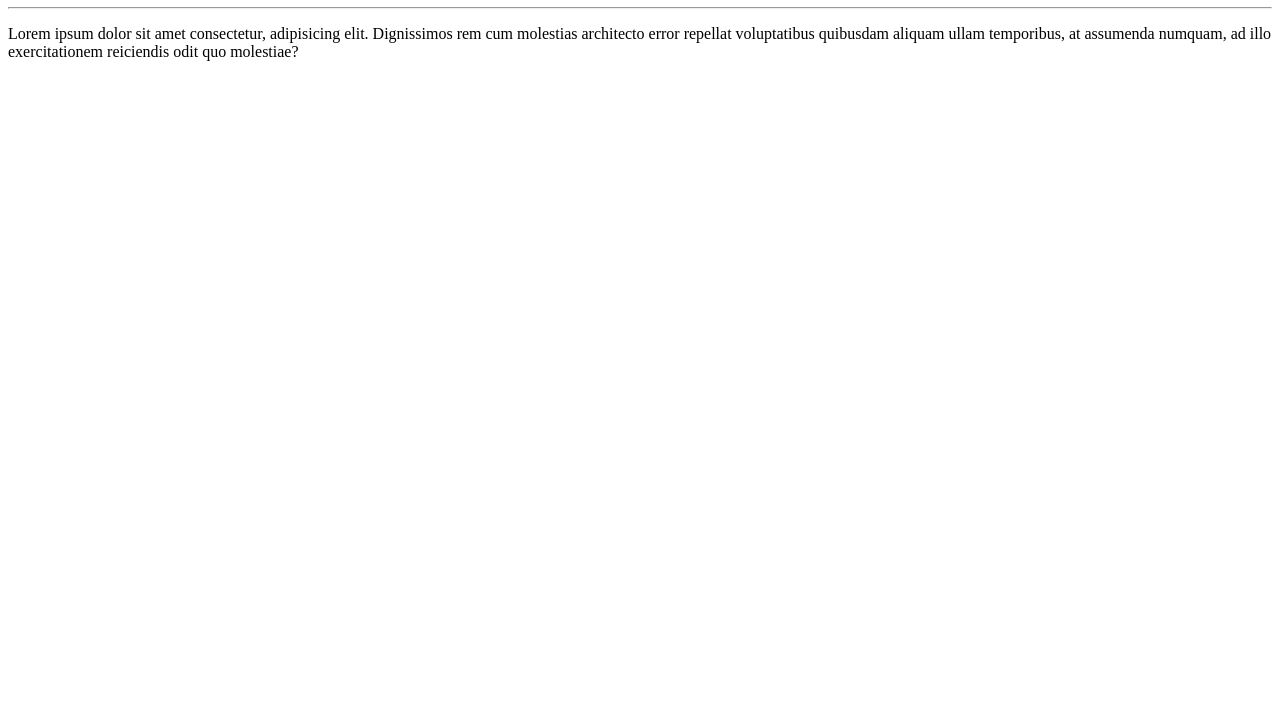
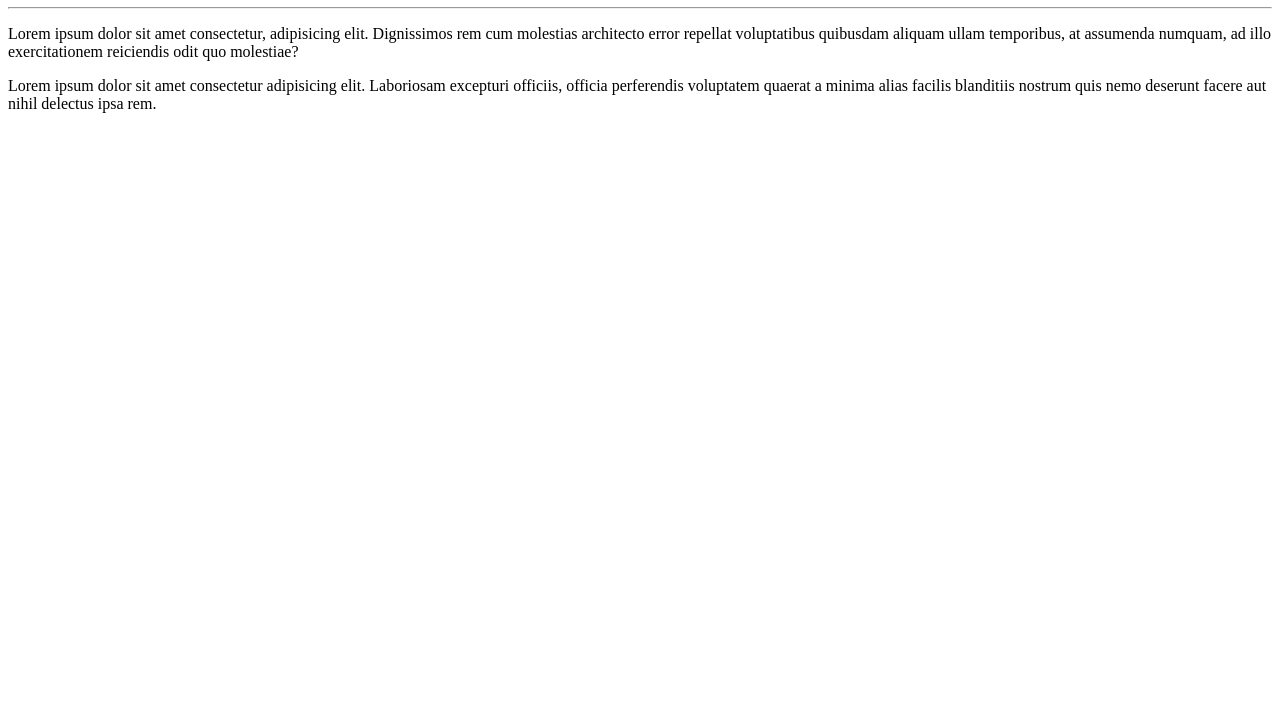
Before and after one commit to ferreiraz-dev/Ola-Mundo, a plain HTML site: page site-exemplo/index.html in a window 1280 px wide. Shown: the part 73-800 px from the top of the page. Drawn offline with Linux system fonts and the light colour scheme.

Commit message:
Adicionei outro Lorem

```diff
--- a/site-exemplo/index.html
+++ b/site-exemplo/index.html
@@ -11,5 +11,6 @@
     <hr>
     <p>Lorem ipsum dolor sit amet consectetur, adipisicing elit. Dignissimos rem cum molestias architecto error repellat voluptatibus quibusdam aliquam ullam temporibus, at assumenda numquam, ad illo exercitationem reiciendis odit quo molestiae?</p>
 
+    <p>Lorem ipsum dolor sit amet consectetur adipisicing elit. Laboriosam excepturi officiis, officia perferendis voluptatem quaerat a minima alias facilis blanditiis nostrum quis nemo deserunt facere aut nihil delectus ipsa rem.</p>
 </body>
 </html>
```
